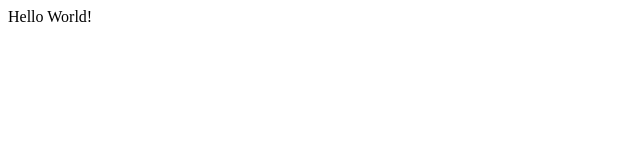
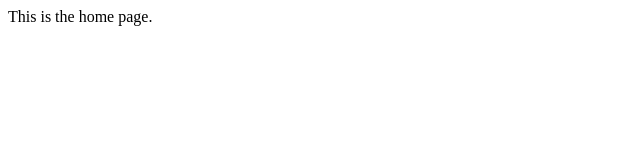
Before and after one commit to eshelton328/talarai, a React app: page / in a window 1280 px wide. Shown: the top 160 px of the page, without its empty margins (0-640 px from the left). Built offline with nearby package versions, Linux system fonts and the light colour scheme; the HTML template or start-up script is replaced by a standard one.

Commit message:
Imported pages in App.js and created paths using react-router

```diff
--- a/client/App.js
+++ b/client/App.js
@@ -1,10 +1,25 @@
-import React from 'react';
+import React, { Suspense } from 'react';
+import { BrowserRouter as Router, Route, Switch } from 'react-router-dom';
+
+const Home = React.lazy(() => import('./src/pages/Home.js'));
+const About = React.lazy(() => import('./src/pages/About.js'));
+const Services = React.lazy(() => import('./src/pages/Services.js'));
+const Functionality = React.lazy(() => import('./src/pages/Functionality.js'));
+const Contact = React.lazy(() => import('./src/pages/Contact.js'));
 
 const App = () => {
 	return (
-		<div>
-			Hello World!
-		</div>
+    <Router>
+      <Suspense fallback={<div></div>}>
+        <Switch>
+          <Route exact path='/' component={Home} />
+          <Route path='/about' component={About} />
+          <Route path='/services' component={Services} />
+          <Route path='/functionality' component={Functionality} />
+          <Route path='/contact' component={Contact} />
+        </Switch>
+      </Suspense>
+    </Router>
 	);
 };
 
```
